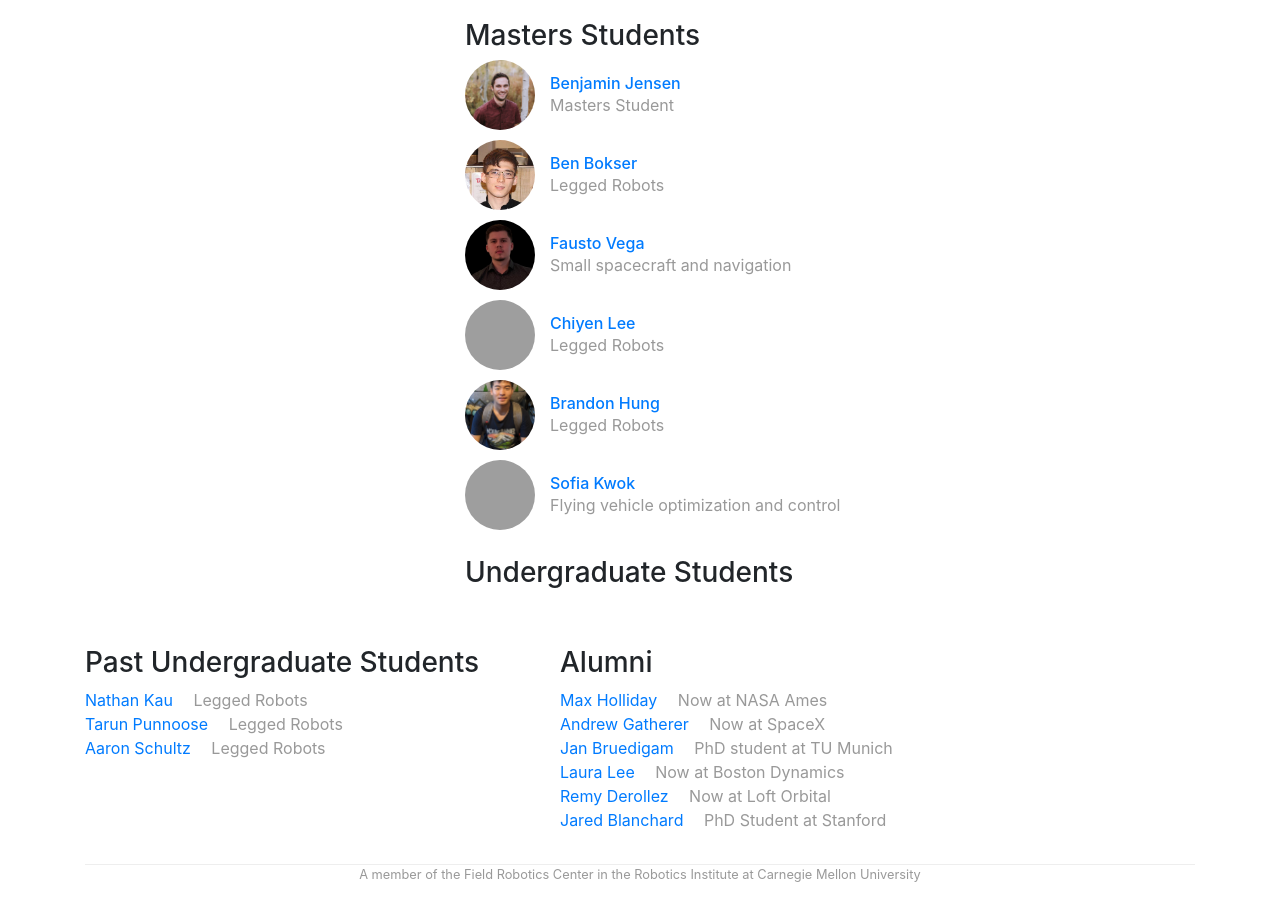
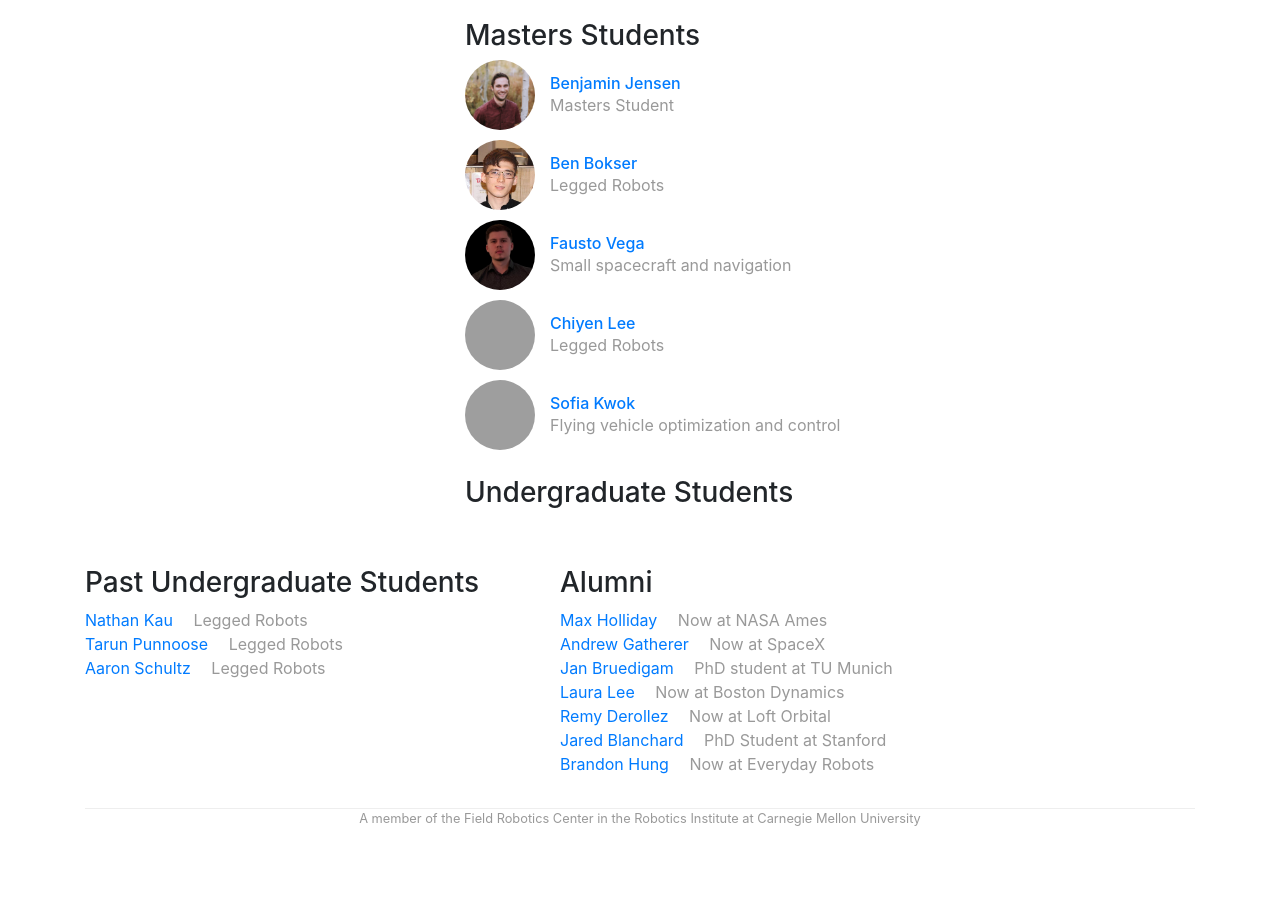
Before and after one commit to RoboticExplorationLab/roboticexplorationlab.github.io, a Jekyll site: the page built from index.html, in a window 1280 px wide and 900 px high, scrolled down 5892 px. Built offline with Jekyll 4.4.1, drawn with Linux system fonts in a browser that asks for light colours; comment, search, counter and statistics services are not loaded; after the commit the page ends 6736 px from its top, so only the background shows below that; grey boxes are pictures that could not be loaded.

Commit message:
Changed Brandon's status

```diff
--- a/_data/people.yml
+++ b/_data/people.yml
@@ -175,9 +175,9 @@ brandon:
     display_name: "Brandon Hung"
     webpage: "https://brandonh.dev"
     github: BrandonHung343
-    role: masters
+    role: alum
     image: /img/people/brandonhung.jpg
-    bio: Legged Robots
+    bio: Now at Everyday Robots
 
 jbwillis:
     display_name: "Jacob Willis"
```
